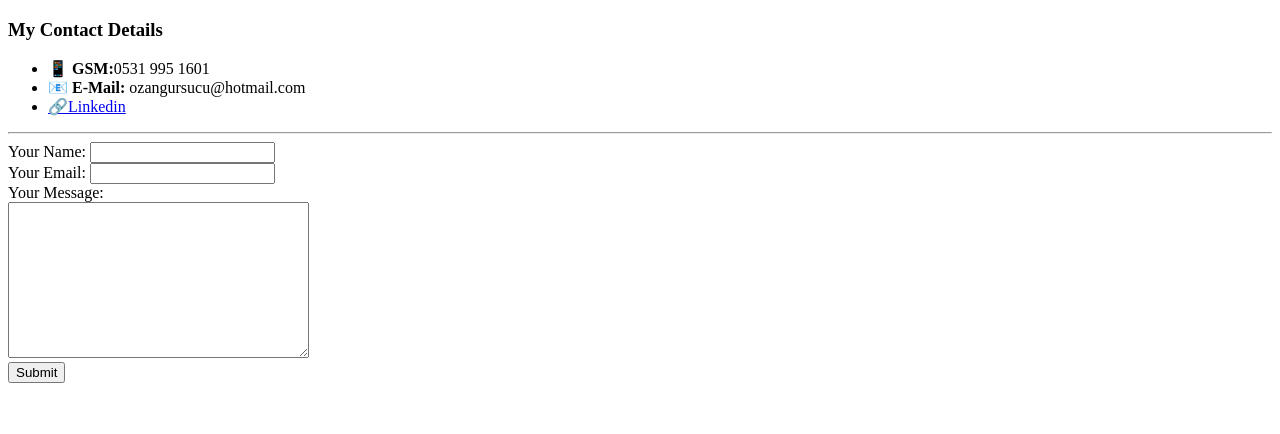
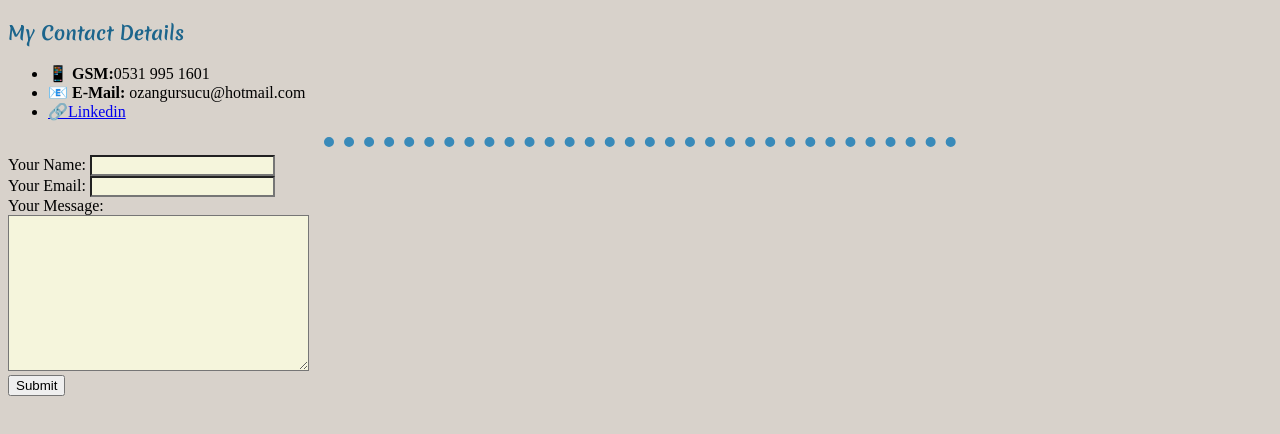
Before and after one commit to ozngrsc/ozngrsc-site, a plain HTML site: page contact.html in a window 1280 px wide. Drawn offline with Linux system fonts and the light colour scheme.

Commit message:
add styles

```diff
--- a/contact.html
+++ b/contact.html
@@ -4,6 +4,8 @@
 <head>
     <meta charset="UTF-8">
     <title>Contact Me</title>
+    <link rel="stylesheet" href="css/styles.css">
+    <link href="https://fonts.googleapis.com/css2?family=Merienda:wght@700&display=swap" rel="stylesheet">
 </head>
 
 <body>
@@ -16,14 +18,14 @@
     <hr>
     <form action="mailto: ozangursucu@hotmail.com" method="post" enctype="text/plain">
         <label>Your Name:</label>
-        <input type="text" name="Your Name" value="">
+        <input type="text" name="Your Name" value="" style="background-color: beige;">
         <br>
         <label for="">Your Email:</label>
-        <input type="email" name="Your Email" value="">
+        <input type="email" name="Your Email" value="" style="background-color: beige;">
         <br>
         <label>Your Message:</label>
         <br>
-        <textarea name="Your Message" id="" cols="35" rows="10"></textarea>
+        <textarea name="Your Message" id="" cols="35" rows="10" style="background-color: beige;"></textarea>
         <br>
         <input type="submit" name="">
     </form>
--- /dev/null
+++ b/css/styles.css
@@ -0,0 +1,21 @@
+body {
+    background-color: #D8D2CB;
+}
+
+h1 {
+    font-family: 'Merienda', cursive;
+    color: #1C658C;
+}
+
+h3 {
+    font-family: 'Merienda', cursive;
+    color: #1C658C;
+}
+
+hr {
+    border-style: none;
+    border-top-style: dotted;
+    border-width: 10px;
+    border-color: #398AB9;
+    width: 50%;
+}
```
Also changed, not shown: hobbies.html (+6 -5 lines), index.html (+2 -0 lines).
